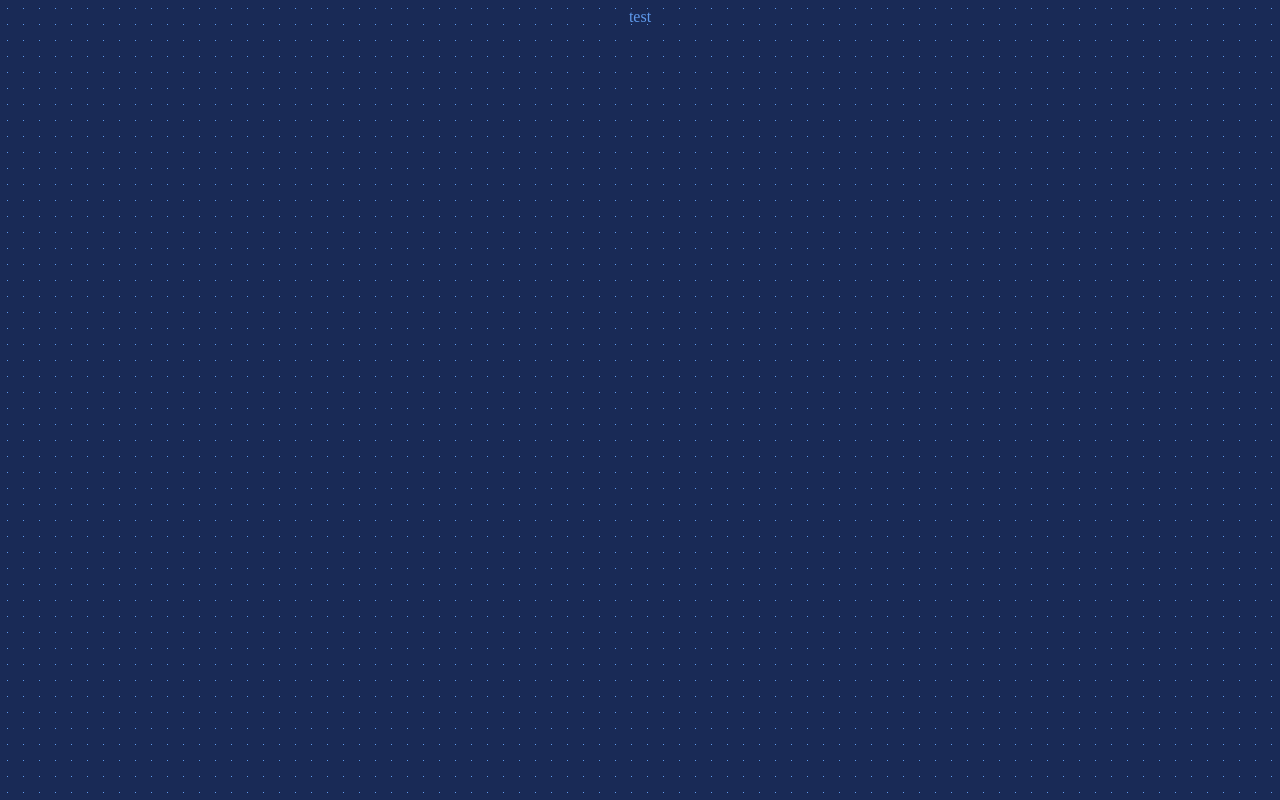
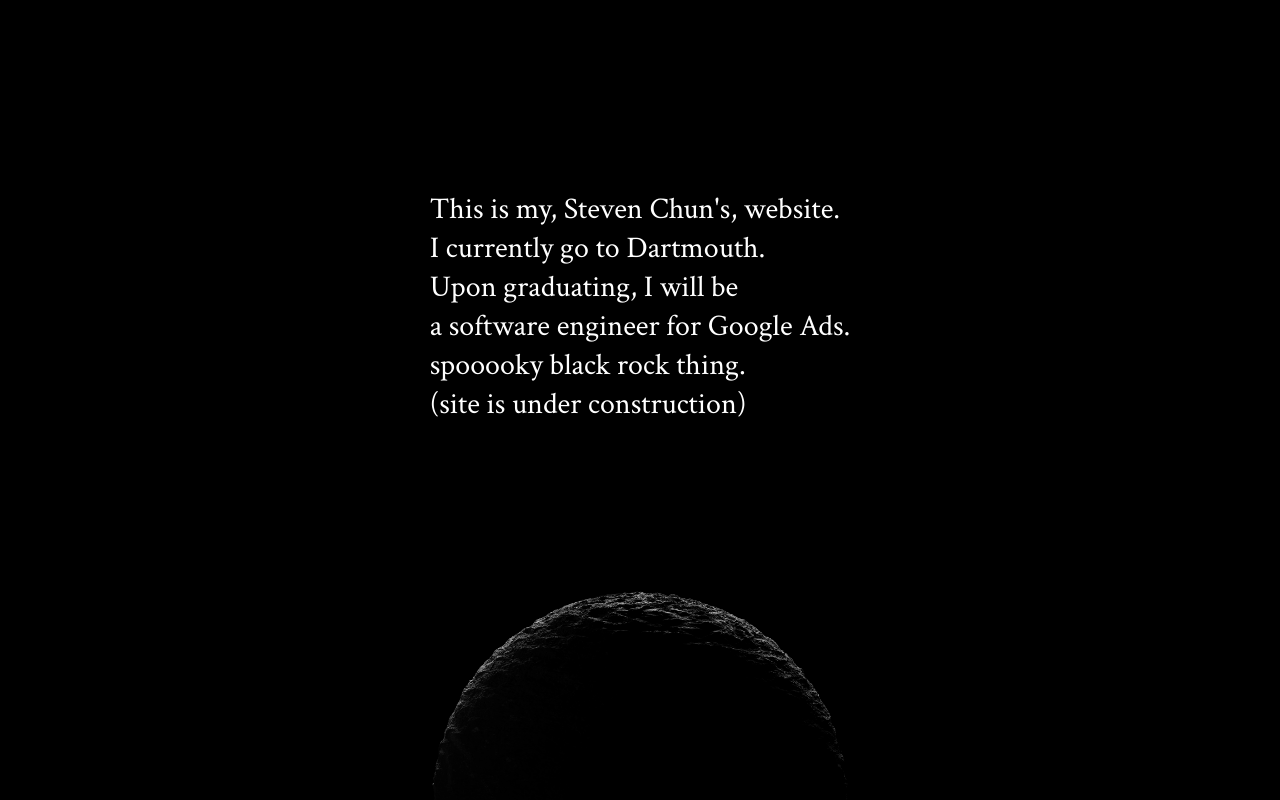
Before and after one commit to stevenrchun/ChunIV, a plain HTML site: page index.html in a window 1280 px wide. Drawn offline with Linux system fonts and the light colour scheme.

Commit message:
initial work

```diff
--- a/index.html
+++ b/index.html
@@ -11,6 +11,7 @@
   <link rel="apple-touch-icon" href="icon.png">
   <!-- Place favicon.ico in the root directory -->
 
+  <link href="https://fonts.googleapis.com/css?family=Crimson+Text" rel="stylesheet">
   <link rel="stylesheet" href="main.css">
 </head>
 
@@ -19,8 +20,16 @@
     <p class="browserupgrade">You are using an <strong>outdated</strong> browser. Please <a href="https://browsehappy.com/">upgrade your browser</a> to improve your experience and security.</p>
   <![endif]-->
 
+
   <div class="main-container">
-    test
+    <div class="main-text-box">
+      <p>This is my, Steven Chun's, website.<br>
+      I currently go to Dartmouth.<br>
+      Upon graduating, I will be <br>
+      a software engineer for Google Ads.<br>
+      spooooky black rock thing.<br>
+      (site is under construction)</p>
+    </div>
   </div>
 
 </body>
--- a/main.css
+++ b/main.css
@@ -1,15 +1,35 @@
 
 body {
+  /*
   background:
     linear-gradient(90deg, #192a56 15px, transparent 1%) center,
     linear-gradient(#192a56 15px, transparent 1%) center,
     #5f9aec;
   background-size: 16px 16px;
+  */
+  margin: 0;
+  background-image: url(BLACK_IX_desktop-2.jpg);
+  background-size: cover;
+  background-position: 50% 50vh;
+  background-repeat: no-repeat;
+  background-color: black;
 }
 
 .main-container {
-  color: #5f9aec;
   display: flex;
-  width 100%;
+  width: 100vw;
+  height: 100vh;
   justify-content: center;
+  align-items: flex-start;
 }
+
+.main-text-box {
+  color: white;
+  font-family: 'Crimson Text';
+  font-size: 30px;
+  margin-top: 20vh;
+  display: flex;
+  flex-flow: column;
+  justify-content: flex-start;
+  align-items: flex-start;
+}
```
Also changed, not shown: BLACK_IX_desktop-2.jpg (added), 3 other files.
